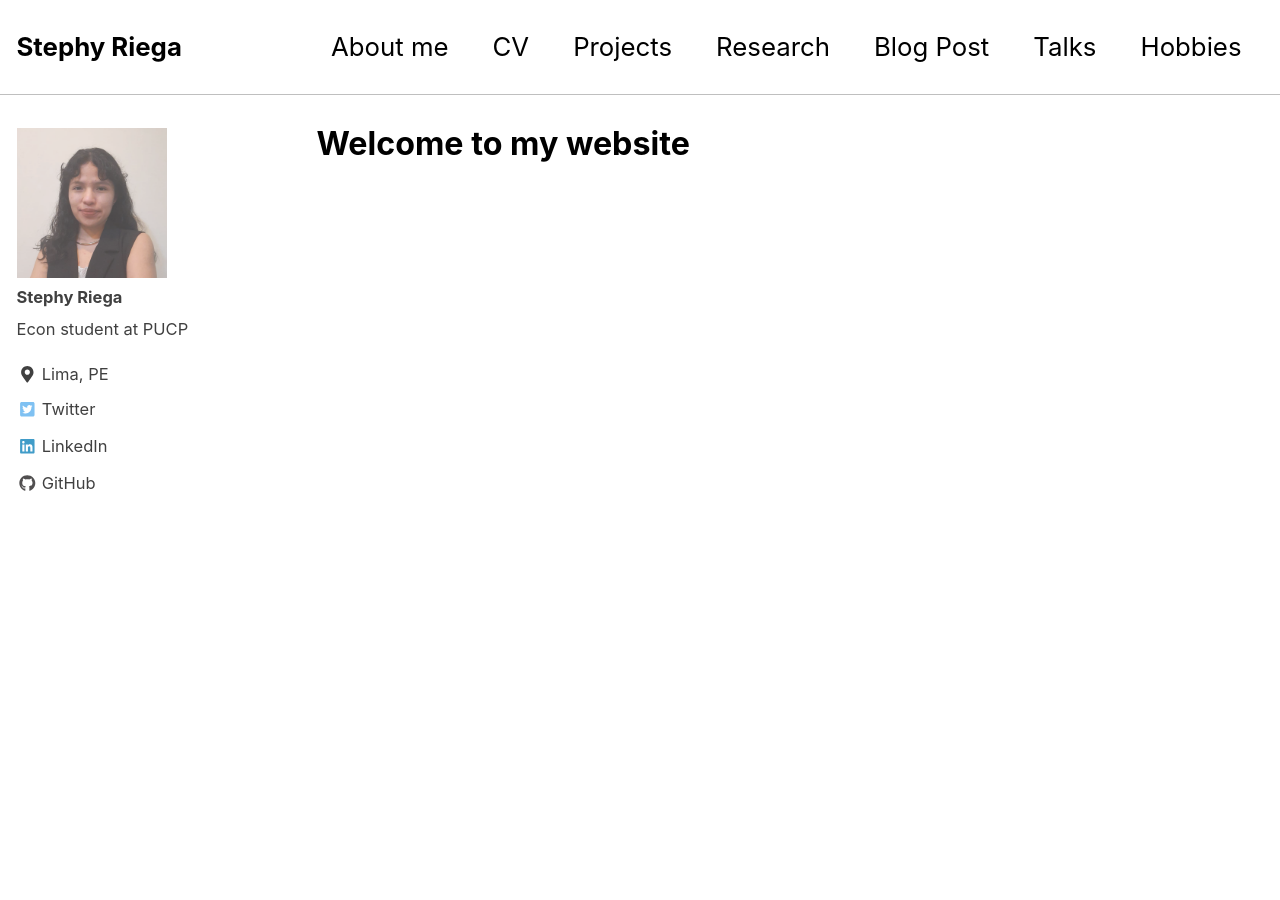
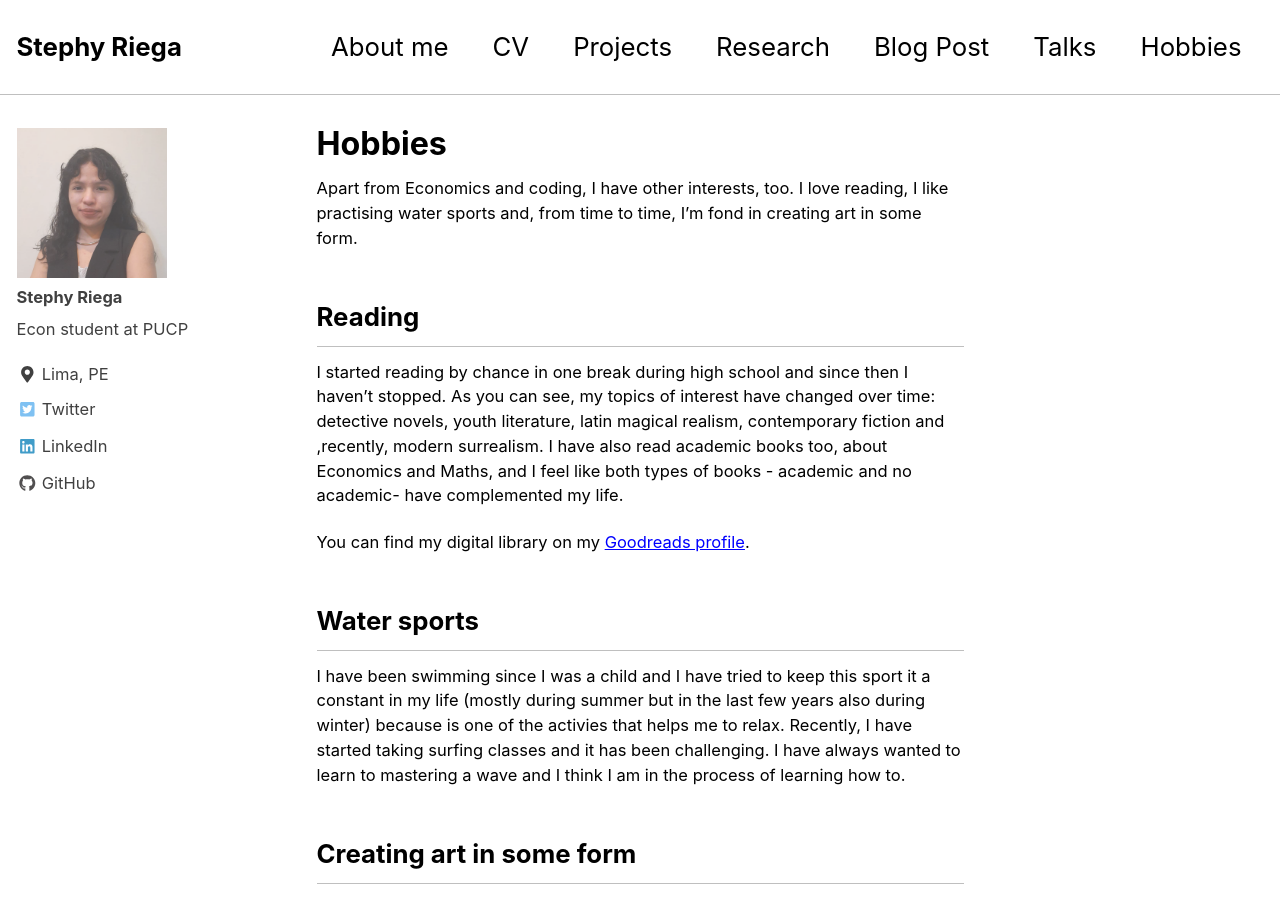
Before and after one commit to stephyriega/stephyriega.github.io, a Jekyll site: the page built from _pages/hobbies.md, in a window 1280 px wide and 900 px high. Built offline with Jekyll 4.4.1, drawn with Linux system fonts in a browser that asks for light colours; nearby versions of some CDN libraries; some of the changed text lies outside the part shown.

Commit message:
Update hobbies.md

```diff
--- a/_pages/hobbies.md
+++ b/_pages/hobbies.md
@@ -1,9 +1,21 @@
 ---
-permalink: /about/
-title: "Welcome to my website"
-excerpt: "About me"
+permalink: /hobbies/
+title: "Hobbies"
 author_profile: true
-redirect_from:
-  - /about/
-  - /about.html
 ---
+
+Apart from Economics and coding, I have other interests, too. I love reading, I like practising water sports and, from time to time, I'm fond in creating art in some form.
+
+## Reading
+
+I started reading by chance in one break during high school and since then I haven't stopped. As you can see, my topics of interest have changed over time: detective novels, youth literature, latin magical realism,  contemporary fiction and ,recently, modern surrealism. I have also read academic books too, about Economics and Maths, and I feel like both types of books - academic and no academic- have complemented my life.
+
+You can find my digital library on my [Goodreads profile](https://www.goodreads.com/user/show/143503420-s).
+
+## Water sports
+
+I have been swimming since I was a child and I have tried to keep this sport it a constant in my life (mostly during summer but in the last few years also during winter) because is one of the activies that helps me to relax. Recently, I have started taking surfing classes and it has been challenging. I have always wanted to learn to mastering a wave and I think I am in the process of learning how to.
+
+## Creating art in some form
+
+Creating art helps me to get a wider perpective of the world we live in. Taking photographs of the places I have been to inmortalice a place and time is one of the forms I have sticked for years but recently had the courage to make it public. Recreating a scene from a book or a moment of my life (through drawing, painting, or making a collage) is also one of the ways I have find to create art in my own way.
```
